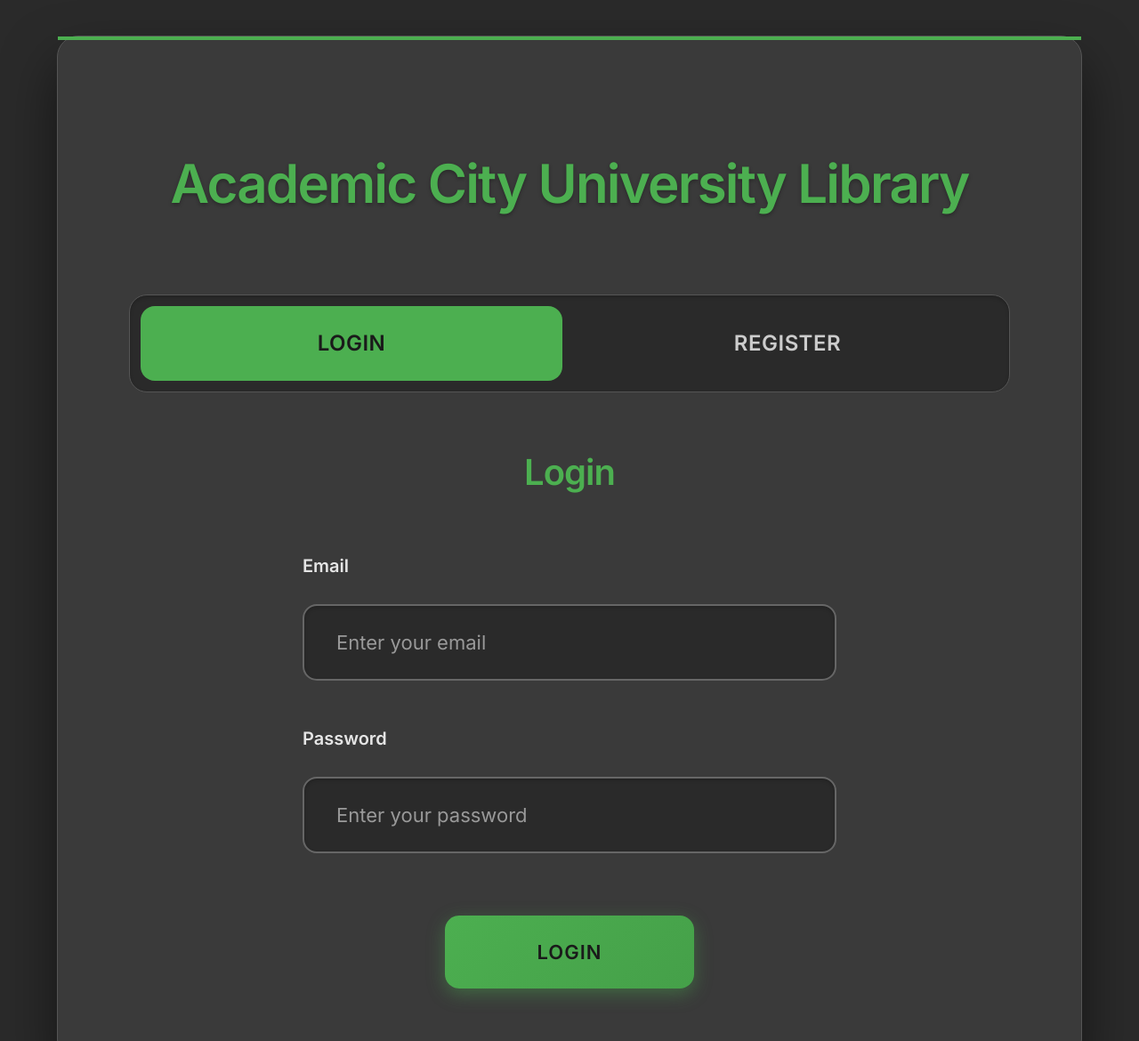
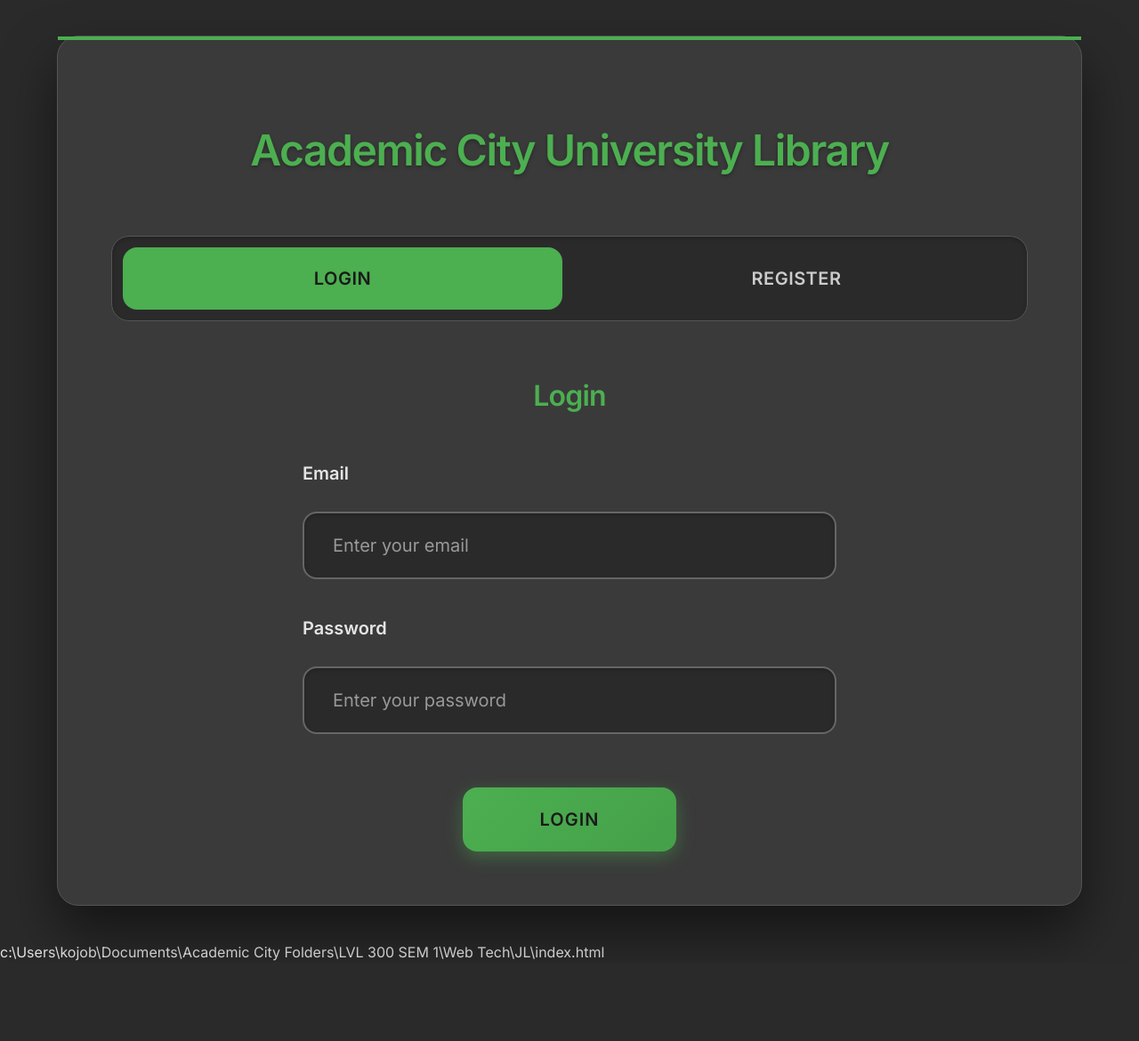
Before and after one commit to Joshua-Veve/JL, a plain HTML site: page index.html in a window 1280 px wide. Shown: the top 1170 px of the page at 89% size. After the commit the page ends 1082 px from the top, so only its background shows below. Drawn offline with Linux system fonts and the light colour scheme.

Commit message:
Adjust UI sizes to be more balanced and less oversized on screen

```diff
--- a/style.css
+++ b/style.css
@@ -18,7 +18,7 @@ body {
 .container {
   background: #3a3a3a;
   margin: 40px auto;
-  padding: 80px;
+  padding: 60px;
   border-radius: 24px;
   border: 1px solid #555555;
   width: 90%;
@@ -40,9 +40,9 @@ body {
 h1 {
   text-align: center;
   color: #4caf50;
-  margin-bottom: 80px;
+  margin-bottom: 60px;
   font-weight: 700;
-  font-size: 60px;
+  font-size: 48px;
   letter-spacing: -0.03em;
   text-shadow: 0 2px 4px rgba(0, 0, 0, 0.3);
 }
@@ -50,9 +50,9 @@ h1 {
 h2 {
   text-align: center;
   color: #4caf50;
-  margin-bottom: 60px;
+  margin-bottom: 48px;
   font-weight: 600;
-  font-size: 40px;
+  font-size: 32px;
   letter-spacing: -0.025em;
 }
 
@@ -69,7 +69,7 @@ h2 {
 }
 
 .tab {
-  padding: 24px 50px;
+  padding: 20px 40px;
   cursor: pointer;
   background: transparent;
   border-radius: 16px;
@@ -79,7 +79,7 @@ h2 {
   text-align: center;
   color: #cccccc;
   border: none;
-  font-size: 24px;
+  font-size: 20px;
   text-transform: uppercase;
   letter-spacing: 0.5px;
 }
@@ -97,7 +97,7 @@ h2 {
 form {
   display: flex;
   flex-direction: column;
-  gap: 50px;
+  gap: 40px;
   max-width: 600px;
   margin: 0 auto;
 }
@@ -117,12 +117,12 @@ form {
 
 input, select {
   width: 100%;
-  padding: 28px 36px;
+  padding: 24px 32px;
   border: 2px solid #666666;
   border-radius: 16px;
   background: #2a2a2a;
   color: #e5e5e5;
-  font-size: 22px;
+  font-size: 20px;
   font-family: 'Inter', sans-serif;
   transition: all 0.3s ease;
   outline: none;
@@ -162,19 +162,19 @@ select option {
 }
 
 button {
-  padding: 28px 56px;
+  padding: 24px 48px;
   background: linear-gradient(135deg, #4caf50 0%, #45a049 100%);
   color: #1a1a1a;
   border: none;
   border-radius: 16px;
   cursor: pointer;
-  font-size: 22px;
+  font-size: 20px;
   font-weight: 700;
   font-family: 'Inter', sans-serif;
   transition: all 0.3s ease;
   margin-top: 20px;
   align-self: center;
-  min-width: 280px;
+  min-width: 240px;
   box-shadow: 0 6px 20px rgba(76, 175, 80, 0.4);
   text-transform: uppercase;
   letter-spacing: 1px;
@@ -218,8 +218,8 @@ button:hover {
 
 .book-item {
   background: #2a2a2a;
-  margin-bottom: 28px;
-  padding: 40px;
+  margin-bottom: 24px;
+  padding: 32px;
   border-radius: 16px;
   border: 1px solid #555555;
   transition: all 0.3s ease;
```
